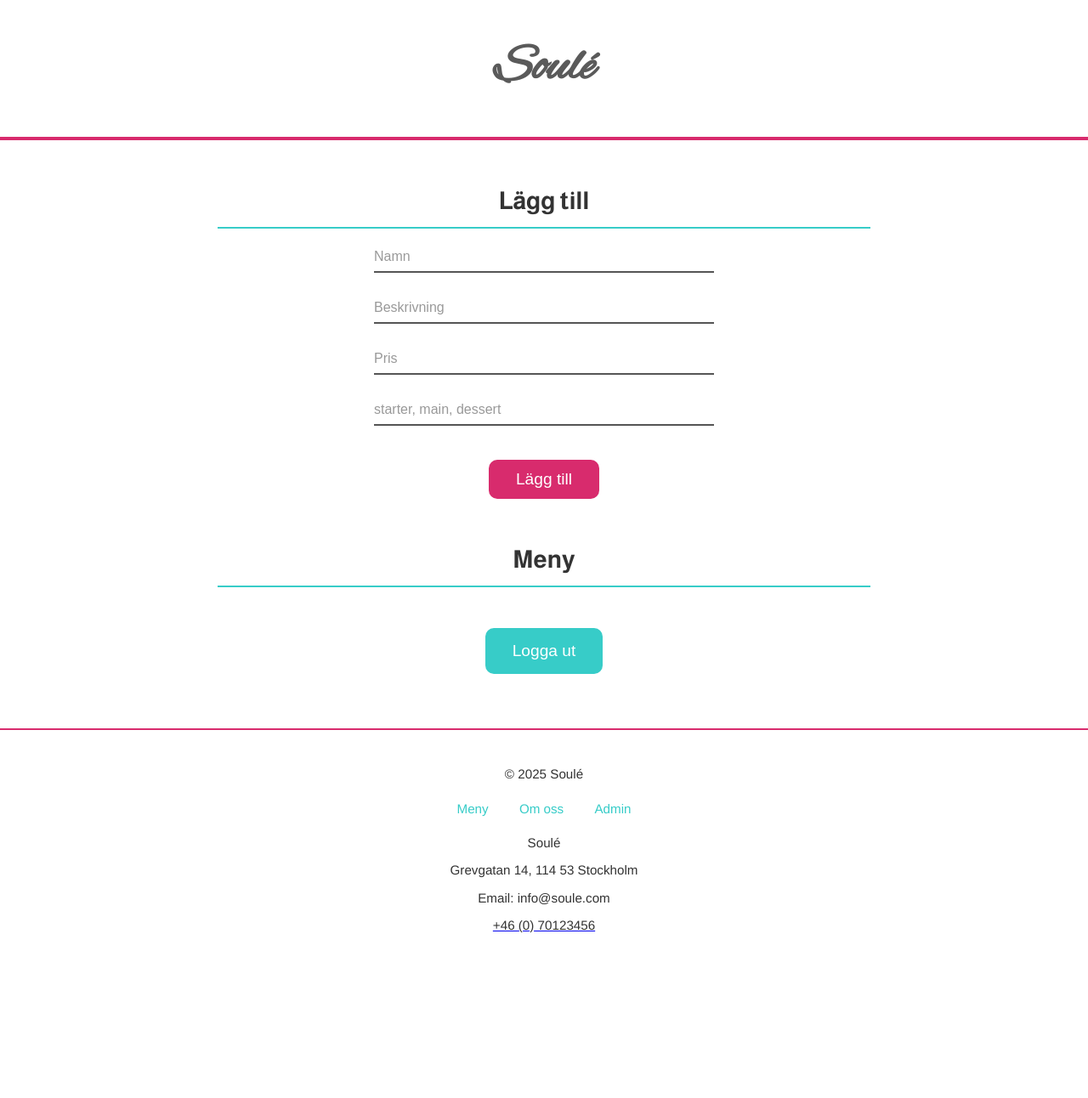
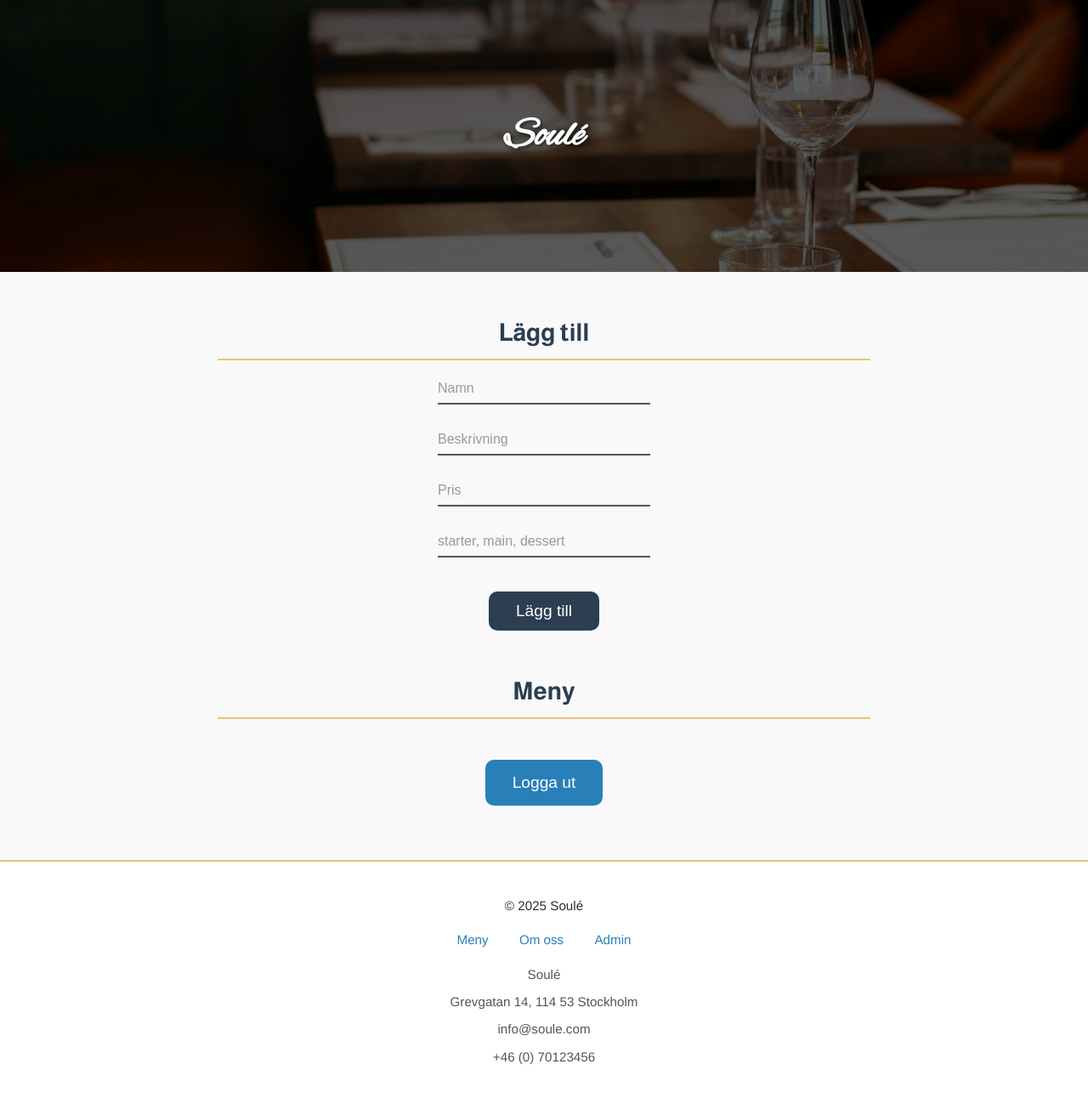
Before and after one commit to agadman/project-frontend, a website built with Vite: page admin.html in a window 1280 px wide. Shown: the whole page at 85% size. Before the commit the page ends 1141 px from the top, so only its background shows below. Built offline with nearby package versions, Linux system fonts and the light colour scheme; no server answers; sample sign-in values are in the browser's storage.

Commit message:
styling ändring

```diff
--- a/admin.html
+++ b/admin.html
@@ -7,8 +7,8 @@
   <link rel="stylesheet" href="/src/style.css" />
 </head>
 <body>
-  <header class="site-header">
-    <div class="header-content">
+  <header class="site-header small-header">
+    <div class="header-overlay">
       <h1 class="restaurant-name">Soulé</h1>
     </div>
   </header>
@@ -41,7 +41,7 @@
       <address id="kontakt">
         <p>Soulé</p>
         <p>Grevgatan 14, 114 53 Stockholm</p>
-        <p>Email: info@soule.com</p>
+        <a href="mailto:info@soule.com"><p>info@soule.com</p></a>
         <a href="tel:+46701234567"><p>+46 (0) 70123456</p></a>
       </address>
     </div>
--- a/src/style.css
+++ b/src/style.css
@@ -1,5 +1,6 @@
 @import url('https://fonts.googleapis.com/css2?family=Alex+Brush&family=Almarai:wght@300;400;700&display=swap');
 
+/**** GLOBAL STYLING ****/
 * {
   box-sizing: border-box;
   margin: 0;
@@ -9,9 +10,10 @@
 body {
   font-family: 'Almarai', sans-serif;
   font-weight: 300;
-  color: #333;
+  color: #2E2E2E;
   font-size: 1rem;
   line-height: 1.6;
+  background-color: #F9F9F9;
 }
 
 .app {
@@ -22,31 +24,75 @@ body {
   padding-top: 2rem;
 }
 
-.site-header {
-  background-color: #fff;
-  border-bottom: 4px solid #D82B6D;
-  padding: 2rem;
+h2 {
+  font-size: 1.8rem;
+  border-bottom: 2px solid #EFC07A;
+  padding-bottom: 0.5rem;
+  margin-bottom: 1rem;
+  text-align: center;
+  width: 100%;
+  color: #2C3E50;
 }
 
-.header-content {
+/**** HEADER ****/
+.site-header {
+  position: relative;
+  height: 100vh;
+  min-height: 300px;
+  background-image: url('../public/restaurant_image.jpg');
+  background-size: cover;
+  background-position: center;
+  background-repeat: no-repeat;
+  background-attachment: fixed;
   display: flex;
   align-items: center;
   justify-content: center;
 }
 
+.site-header.small-header {
+  height: 40vh;
+}
+
+.header-overlay {
+  position: absolute;
+  top: 0;
+  left: 0;
+  width: 100%;
+  height: 100%;
+  background-color: rgba(0, 0, 0, 0.6); /* mörkläggning */
+  display: flex;
+  align-items: center;
+  justify-content: center;
+}
+
+.restaurant-name {
+  font-family: 'Alex Brush', cursive;
+  font-size: 5rem;
+  color: #fff;
+  z-index: 1;
+  text-align: center;
+  padding: 0 1rem;
+  text-shadow: 2px 2px 4px rgba(0,0,0,0.6);
+}
+
+.site-header.small-header .restaurant-name {
+  font-size: 3rem;
+}
+
+/* FOOTER */
 .site-footer {
-  border-top: 2px solid #D82B6D;
+  border-top: 2px solid #EFC07A;
   padding: 2rem 1rem;
   text-align: center;
-  background-color: #fff;
+  background-color: #ffffff;
   margin-top: 3rem;
   font-family: 'Helvetica Neue', sans-serif;
   font-size: 0.95rem;
+  color: #2E2E2E;
 }
 
 .footer-content p {
   margin: 0.5rem 0;
-  color: #333;
 }
 
 .footer-nav {
@@ -56,13 +102,13 @@ body {
 .footer-nav a {
   margin: 0 1rem;
   text-decoration: none;
-  color: #37CCC8;
+  color: #2980B9;
   font-weight: 500;
   transition: color 0.3s ease;
 }
 
 .footer-nav a:hover {
-  color: #2FB3AF;
+  color: #1F618D;
 }
 
 address {
@@ -72,28 +118,15 @@ address {
   margin-top: 1rem;
 }
 
-.restaurant-name {
-  font-family: 'Alex Brush', cursive;
-  text-align: center;
-  font-size: 3.8rem;
-  color: #5a5a5a;
+address a {
+  color: #555;
+  text-decoration: none;
 }
 
-h2 {
-  font-size: 1.8rem;
-}
+/**** MENY/INDEX ****/
 
 .menu-category {
   margin: 2rem 0;
-
-}
-
-h2 {
-  border-bottom: 2px solid #37CCC8;
-  padding-bottom: 0.5rem;
-  margin-bottom: 1rem;
-  text-align: center;
-  width: 100%;
 }
 
 .menu-item {
@@ -101,6 +134,7 @@ h2 {
   padding: 1rem;
 }
 
+/**** LOGIN ****/
 .login-text {
   text-align: center;
   padding: 1rem;
@@ -115,8 +149,11 @@ form {
 }
 
 input[type="username"],
-input[type="password"] {
+input[type="password"],
+form input[type="text"],
+form input[type="number"] {
   width: 250px;
+  max-width: 400px;
   border: none;
   border-bottom: 2px solid #555;
   background: transparent;
@@ -131,7 +168,7 @@ input::placeholder {
 }
 
 button[type="submit"] {
-  background-color: #D82B6D;
+  background-color: #2C3E50;
   color: white;
   padding: 0.75rem 2rem;
   border: none;
@@ -145,9 +182,10 @@ button[type="submit"] {
 }
 
 button[type="submit"]:hover {
-  background-color: #c31c5e;
+  background-color: #1A252F;
 }
 
+/**** ADMIN ****/
 .admin-page {
   max-width: 800px;
   margin: 2rem auto;
@@ -156,7 +194,7 @@ button[type="submit"]:hover {
 }
 
 #logoutBtn {
-  background-color: #37CCC8;
+  background-color: #2980B9;
   color: white;
   padding: 1rem 2rem;
   border: none;
@@ -169,25 +207,12 @@ button[type="submit"]:hover {
 }
 
 #logoutBtn:hover {
-  background-color: #2FB3AF;
-}
-
-form input[type="text"],
-form input[type="number"] {
-  width: 100%;
-  max-width: 400px;
-  border: none;
-  border-bottom: 2px solid #555;
-  background: transparent;
-  padding: 0.5rem 0;
-  font-size: 1rem;
-  outline: none;
-  text-align: left;
+  background-color: #1F618D;
 }
 
 #form-message {
   margin-top: 1rem;
-  color: #D82B6D;
+  color: #C0392B;
 }
 
 ul#menuList {
@@ -204,9 +229,10 @@ ul#menuList li.menu-item {
   gap: 1rem;
   padding: 1rem;
   border-bottom: 1px solid #eee;
-  background-color: #fafafa;
+  background-color: #ffffff;
   border-radius: 8px;
   margin-bottom: 1rem;
+  box-shadow: 0 2px 4px rgba(0,0,0,0.05);
 }
 
 .menu-item-text {
@@ -215,7 +241,7 @@ ul#menuList li.menu-item {
 }
 
 .delete-btn {
-  background-color: #D82B6D;
+  background-color: #C0392B;
   color: white;
   border: none;
   padding: 0.5rem 1rem;
@@ -226,9 +252,10 @@ ul#menuList li.menu-item {
 }
 
 .delete-btn:hover {
-  background-color: #c31c5e;
+  background-color: #A93226;
 }
 
+/**** OM OSS ****/
 .about-article {
   max-width: 800px;
   margin: 2rem auto;
@@ -256,4 +283,11 @@ ul#menuList li.menu-item {
   .restaurant-name {
     font-size: 2.4rem;
   }
+
+  input[type="username"],
+  input[type="password"],
+  form input[type="text"],
+  form input[type="number"] {
+    width: 90%;
+  }
 }
```
Also changed, not shown: about.html (+4 -5 lines), index.html (+6 -4 lines), login.html (+3 -3 lines).
